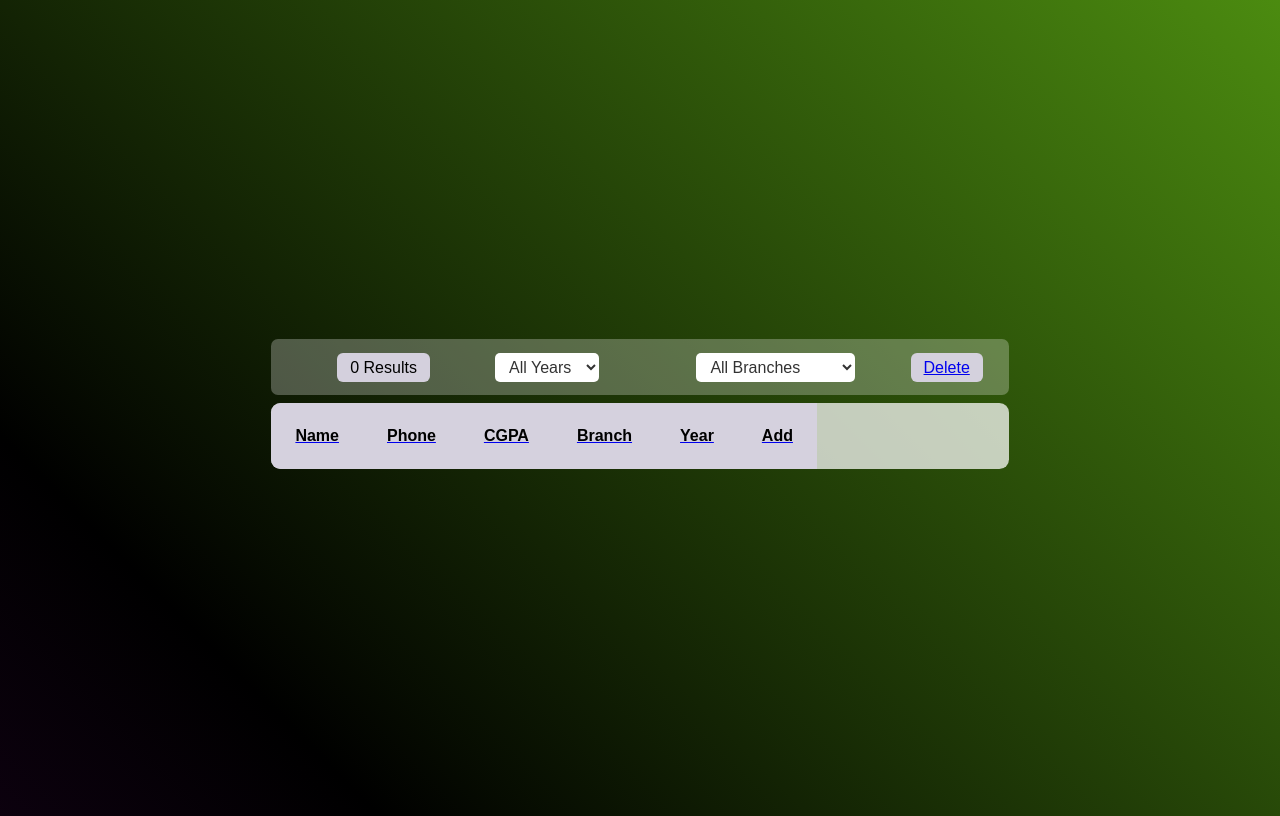
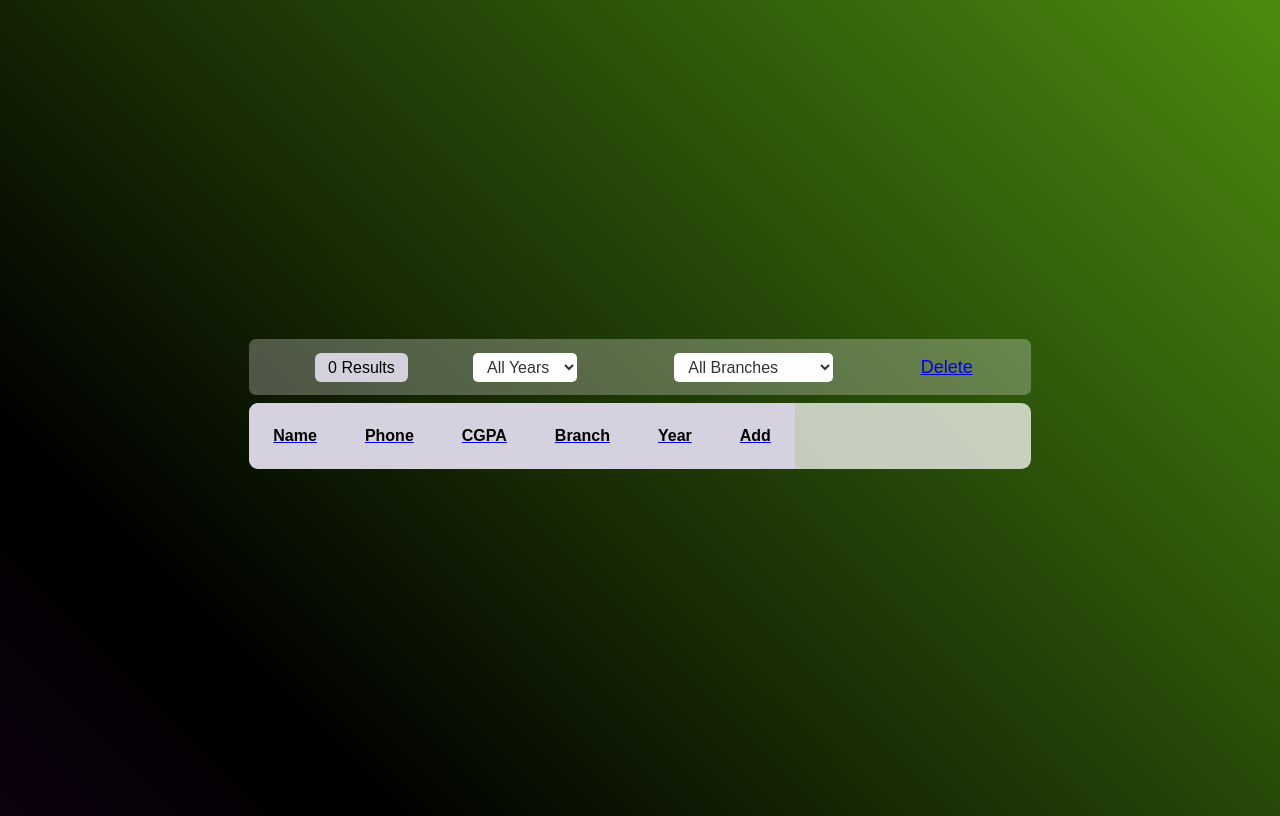
Before and after one commit to Chiragsinghal24/Find-BunkerMate-MateFlix-, a website: page public/result.html in a window 1280 px wide. Drawn offline with Linux system fonts and the light colour scheme; no server answers.

Commit message:
Update result.html

```diff
--- a/public/result.html
+++ b/public/result.html
@@ -42,7 +42,7 @@
                         </select>
                     </div>
                 </li>
-                <li id="results"><a href="https://forms.gle/HPtgACvFpRqGxYeX9">Delete</li>
+                <li class="ppp"><a href="https://forms.gle/HPtgACvFpRqGxYeX9">Delete</li>
             </ul>
         </section>
         <section class="table__body">
```
